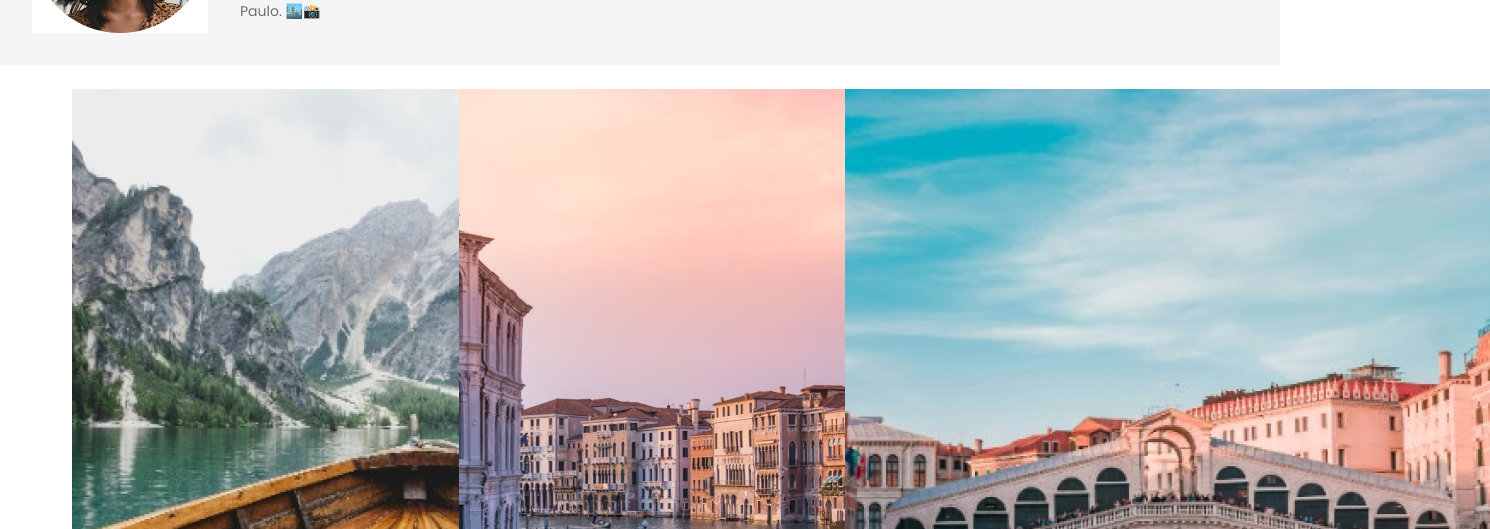
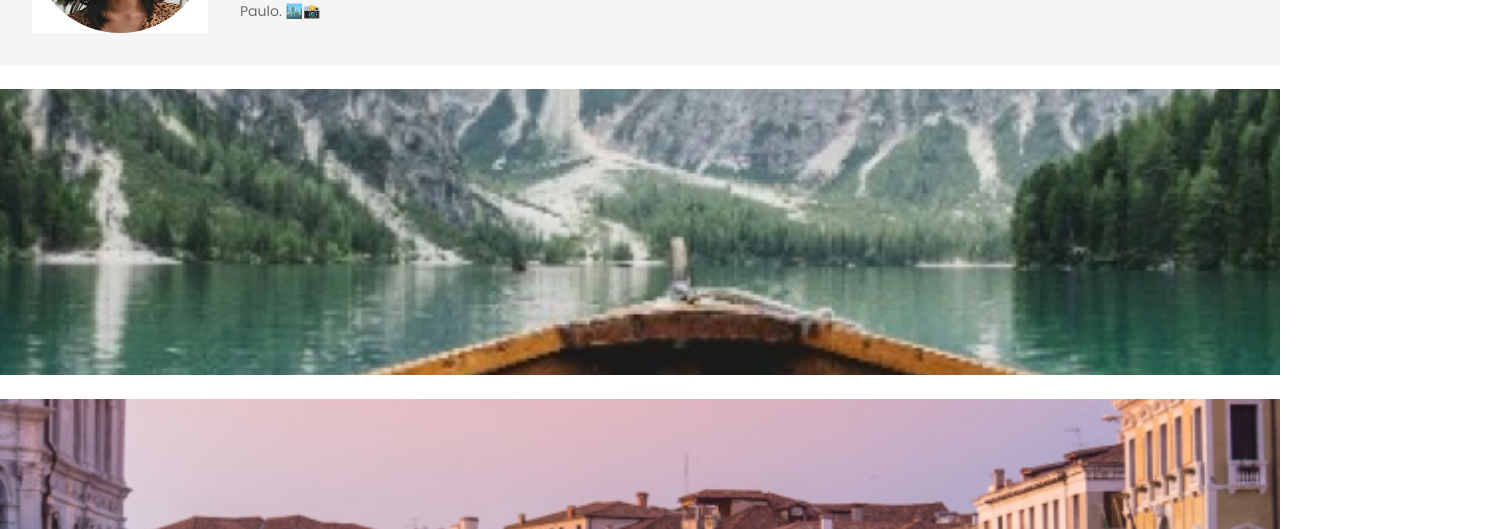
Before and after one commit to guilhermehspinheiro/travelgram-perfil-viagens, a plain HTML site: page index.html in a window 1280 px wide. Shown: the part 271-800 px from the top of the page, 1490 px wide, since content can reach past the window. Drawn offline with Linux system fonts and the light colour scheme.

```diff
--- a/styles/main.css
+++ b/styles/main.css
@@ -1,10 +1,18 @@
 main {
-  display: grid;
-  grid-template-columns: repeat(auto-fit, minmax(286px, 1fr));
+  display: flex;
+  flex-wrap: wrap;
+  justify-content: center;
   gap: 24px;
   padding-block: 24px;
+}
 
-  max-width: 1200px;
-  margin-inline: auto;
-  padding-inline: 32px;
+main img {
+    width: 100%;
+    height: 286px;
+    object-fit: cover;
+    transition: transform 0.3s ease;
 }
+
+main img:hover {
+    transform: scale(1.05); /
+}
```
